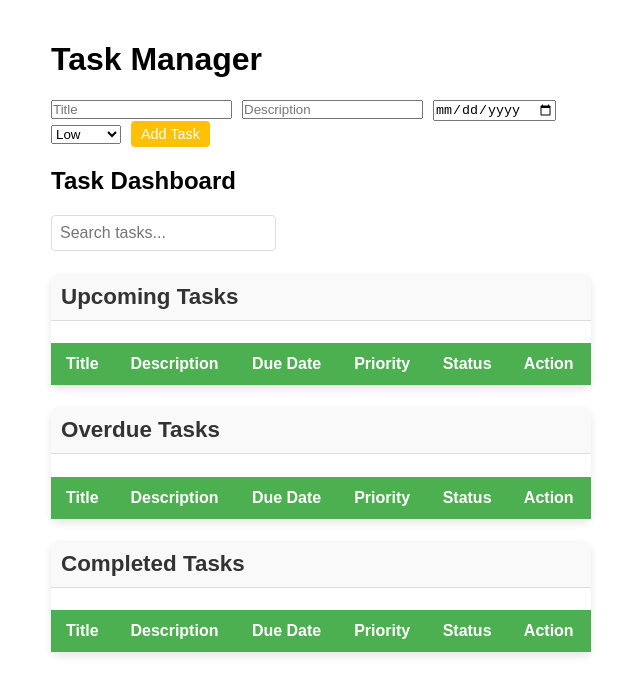
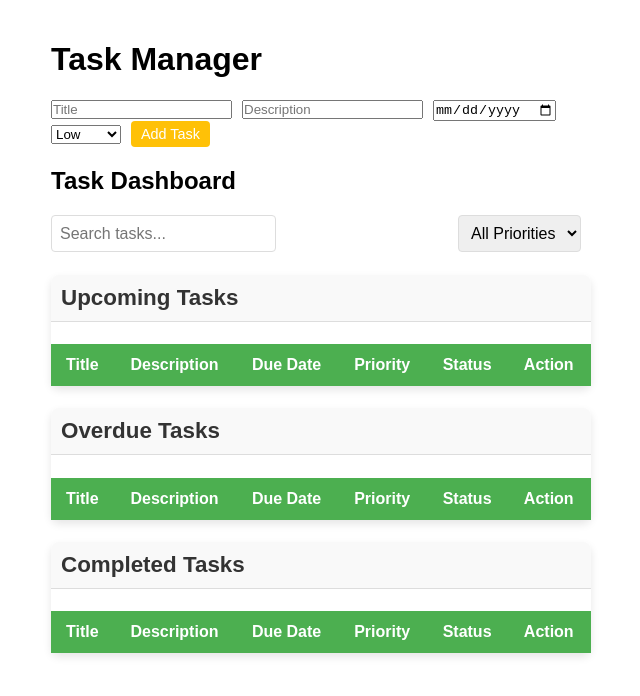
Before and after one commit to sup-uj/elitefittask, a React (Vite) app: page / in a window 1280 px wide. Shown: the top 696 px of the page, without its empty margins (289-929 px from the left). Built offline with nearby package versions, Linux system fonts and the light colour scheme; the HTML template or start-up script is replaced by a standard one.

Commit message:
Filter on priority implemented

```diff
--- a/src/components/Dashboard.jsx
+++ b/src/components/Dashboard.jsx
@@ -3,13 +3,15 @@ import TaskTable from './TaskTable';
 
 const Dashboard = ({ tasks, onDelete, onUpdate }) => {
     const [search, setSearch] = useState('');
+    const [filterPriority, setFilterPriority] = useState('');
 
     const today = new Date();
 
     const filteredTasks = (taskList) => {
         return taskList
-          .filter(task => task.title.toLowerCase().includes(search.toLowerCase()))
-      };
+            .filter(task => task.title.toLowerCase().includes(search.toLowerCase()))
+            .filter(task => (filterPriority ? task.priority === filterPriority : true));
+    };
 
 
     return (
@@ -23,6 +25,12 @@ const Dashboard = ({ tasks, onDelete, onUpdate }) => {
                     value={search}
                     onChange={(e) => setSearch(e.target.value)}
                 />
+                <select onChange={(e) => setFilterPriority(e.target.value)} value={filterPriority}>
+                    <option value="">All Priorities</option>
+                    <option value="High">High</option>
+                    <option value="Medium">Medium</option>
+                    <option value="Low">Low</option>
+                </select>
             </div>
 
 
```
